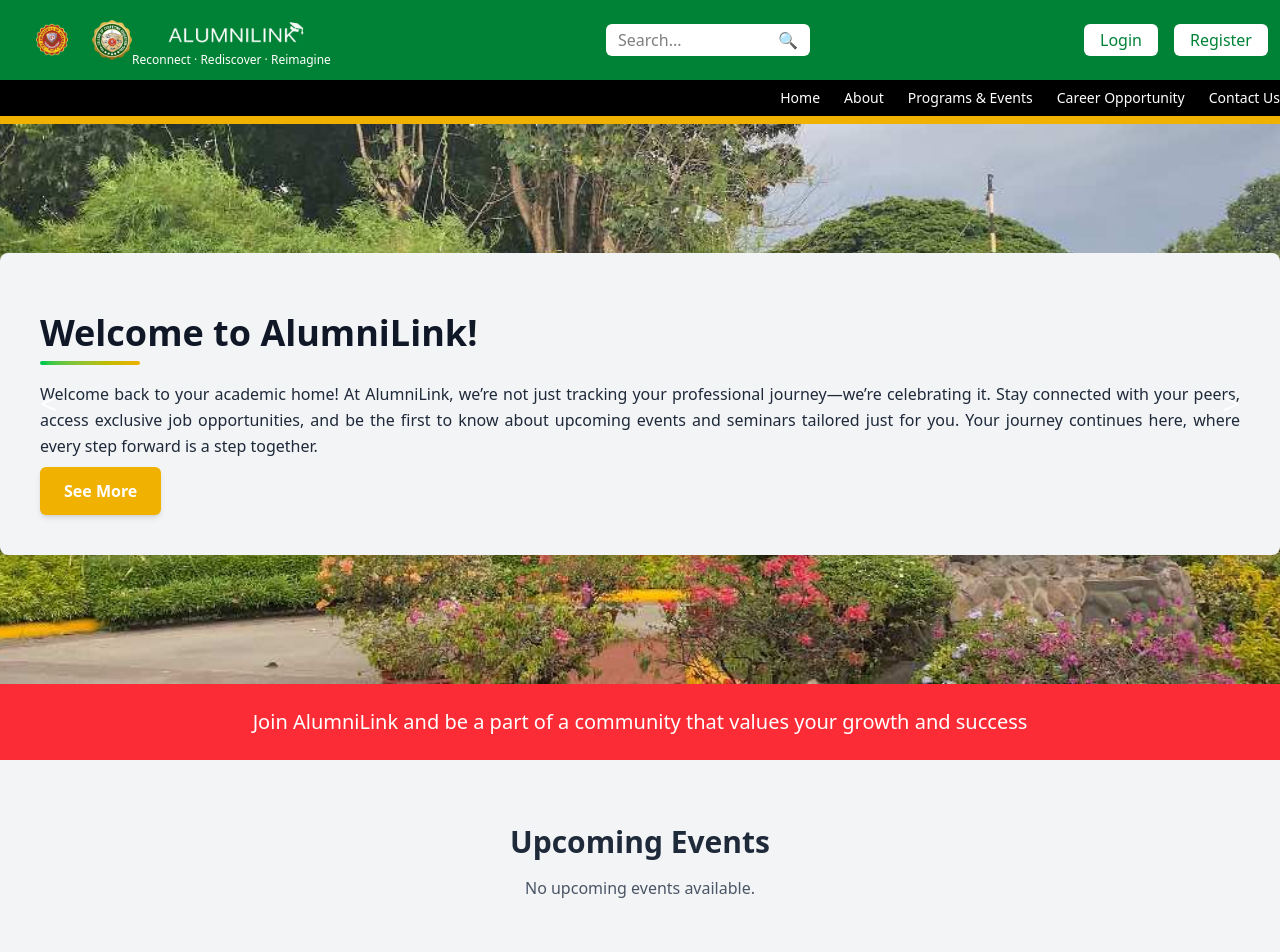
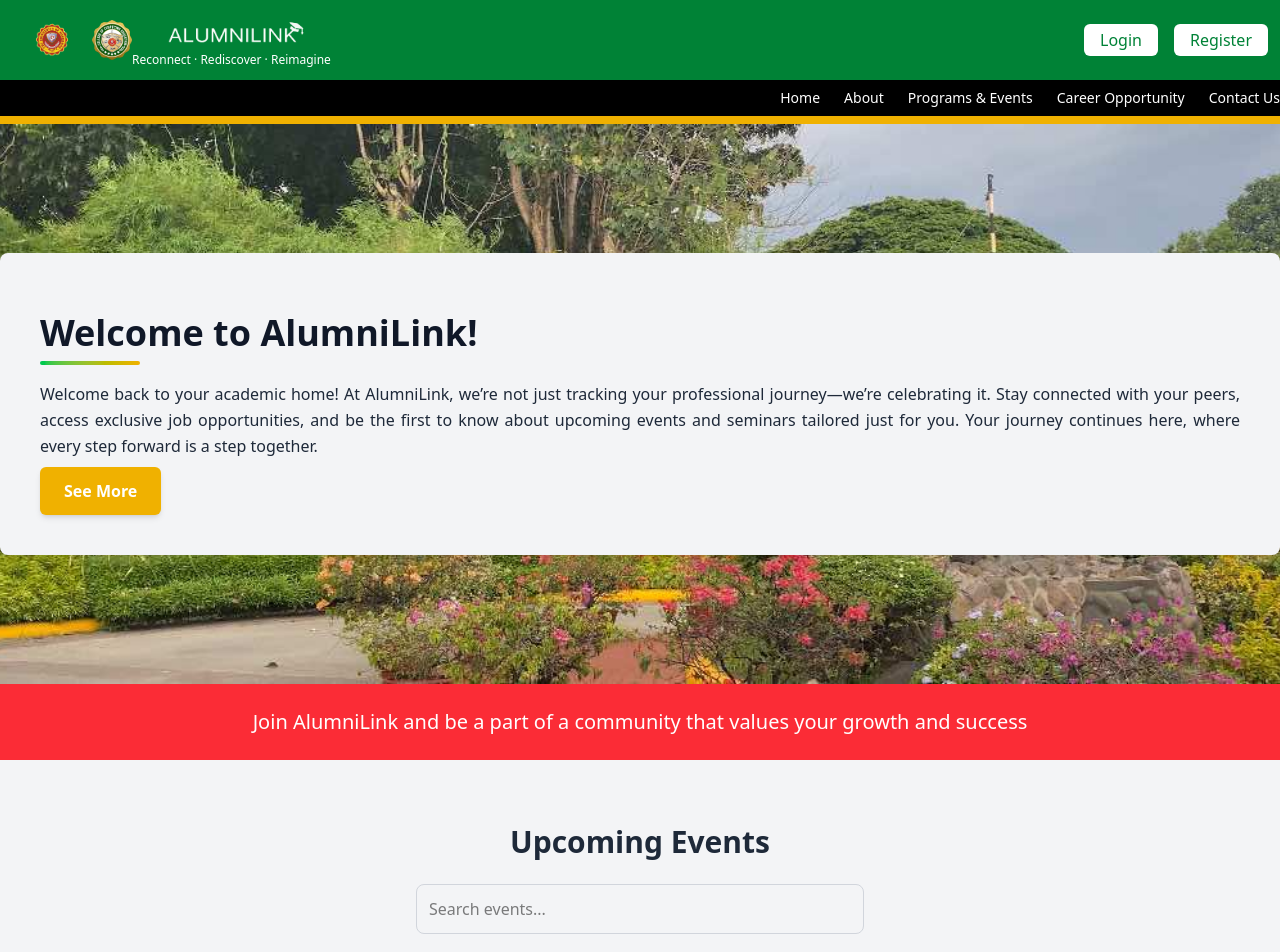
Before and after one commit to blank122/alumni-link-frontend, a React (Vite) app: page / in a window 1280 px wide. Shown: the top 952 px of the page. Built offline with nearby package versions, Linux system fonts and the light colour scheme; no server answers.

Commit message:
done search

```diff
--- a/src/components/layouts/Navbar.jsx
+++ b/src/components/layouts/Navbar.jsx
@@ -28,12 +28,6 @@ const Navbar = () => {
                                 <p className="text-xs">Reconnect · Rediscover · Reimagine</p>
                             </Link>
                         </div>
-                    </div>
-
-                    {/* Search Bar */}
-                    <div className="hidden md:flex items-center bg-white text-black px-3 py-1 rounded-md">
-                        <input type="text" placeholder="Search..." className="outline-none w-40" />
-                        🔍
                     </div>
 
                     {/* Login / Register */}
--- a/src/pages/Careers.jsx
+++ b/src/pages/Careers.jsx
@@ -6,24 +6,20 @@ import { useEffect, useState } from "react";
 import axios from "axios";
 import Footer from "../components/layouts/Footer";
 
-
 const Careers = () => {
-
     const [posts, setPosts] = useState([]);
     const [loading, setLoading] = useState(true);
-
+    const [searchQuery, setSearchQuery] = useState(""); // 🔎 search state
 
     useEffect(() => {
         let ignore = false;
 
         const fetchData = async () => {
             try {
-                const response = await axios.get(`${import.meta.env.VITE_API_BASE_URL}/careers`
-                    , {
-                        headers: {
-                            Accept: "application/json",
-                        },
-                    });
+                const response = await axios.get(
+                    `${import.meta.env.VITE_API_BASE_URL}/careers`,
+                    { headers: { Accept: "application/json" } }
+                );
                 if (!ignore) {
                     setPosts(response.data.data);
                     console.log(response.data.data);
@@ -42,6 +38,10 @@ const Careers = () => {
         };
     }, []);
 
+    // 🔎 filter jobs locally by title (case-insensitive)
+    const filteredPosts = posts.filter(event =>
+        event.job_title.toLowerCase().includes(searchQuery.toLowerCase())
+    );
 
     return (
         <div className="flex flex-col w-full min-h-screen">
@@ -49,29 +49,51 @@ const Careers = () => {
 
             {/* Event Section */}
             <section className="min-h-[100vh] mt-16 py-16 bg-gray-100 text-center">
-                <h2 className="text-3xl font-bold text-gray-800">Upcoming Career Opportunity</h2>
+                <h2 className="text-3xl font-bold text-gray-800">Upcoming Career Opportunities</h2>
+
+                {/* 🔎 Search input */}
+                <div className="mt-6 flex justify-center">
+                    <input
+                        type="text"
+                        placeholder="Search career opportunities..."
+                        value={searchQuery}
+                        onChange={(e) => setSearchQuery(e.target.value)}
+                        className="w-full max-w-md p-3 rounded-lg border border-gray-300 focus:outline-none focus:ring-2 focus:ring-yellow-500"
+                    />
+                </div>
 
                 {loading ? (
                     <p className="text-gray-600 mt-4">Loading Data...</p>
-                ) : posts.length === 0 ? (
-                    <p className="text-gray-600 mt-4">No upcoming events available.</p>
+                ) : filteredPosts.length === 0 ? (
+                    <p className="text-gray-600 mt-4">No career opportunities found.</p>
                 ) : (
                     <div className="mt-8 flex justify-center gap-8 flex-wrap">
-                        {posts.map((event, index) => {
+                        {filteredPosts.map((event, index) => {
                             const eventDate = new Date(event.created_at);
                             const day = eventDate.getDate();
-                            const month = eventDate.toLocaleString("en-US", { month: "short" }).toUpperCase();
+                            const month = eventDate
+                                .toLocaleString("en-US", { month: "short" })
+                                .toUpperCase();
                             const year = eventDate.getFullYear();
 
                             return (
-                                <div key={index} className="relative w-xl bg-white shadow-lg rounded-lg overflow-hidden">
-                                    <img src={`${import.meta.env.VITE_STORAGE_BASE_URL}/public/storage/job_posts/${event.job_image}` || UmLogo} alt={event.job_title} className="w-full h-48 object-cover" />
+                                <div
+                                    key={index}
+                                    className="relative w-xl bg-white shadow-lg rounded-lg overflow-hidden"
+                                >
+                                    <img
+                                        src={`${import.meta.env.VITE_STORAGE_BASE_URL}/public/storage/job_posts/${event.job_image}` || UmLogo}
+                                        alt={event.job_title}
+                                        className="w-full h-48 object-cover"
+                                    />
                                     <div className="absolute top-3 left-3 bg-yellow-400 text-black p-2 text-sm font-bold rounded">
                                         <span className="block text-xl">{day}</span>
                                         <span className="block">{month}</span>
                                         <span className="block">{year}</span>
                                     </div>
-                                    <div className="p-4 text-gray-800 font-semibold text-2xl">{event.job_title}</div>
+                                    <div className="p-4 text-gray-800 font-semibold text-2xl">
+                                        {event.job_title}
+                                    </div>
                                 </div>
                             );
                         })}
@@ -79,14 +101,9 @@ const Careers = () => {
                 )}
             </section>
 
-
             <Footer />
-
-
         </div>
-
     );
-
 };
 
 export default Careers;
--- a/src/pages/Home.jsx
+++ b/src/pages/Home.jsx
@@ -7,22 +7,17 @@ import axios from "axios";
 import Footer from "../components/layouts/Footer";
 import { Link } from "react-router-dom";
 
-
 const Home = () => {
-
     const [posts, setPosts] = useState([]);
     const [loading, setLoading] = useState(true);
-
+    const [searchQuery, setSearchQuery] = useState(""); // 🔎 search query
 
     useEffect(() => {
         const fetchData = async () => {
             try {
-                const response = await axios.get(`${import.meta.env.VITE_API_BASE_URL}/home-events`
-                    , {
-                        headers: {
-                            Accept: "application/json",
-                        },
-                    });
+                const response = await axios.get(`${import.meta.env.VITE_API_BASE_URL}/home-events`, {
+                    headers: { Accept: "application/json" },
+                });
                 setPosts(response.data.data);
                 console.log(response.data.data);
             } catch (error) {
@@ -34,19 +29,24 @@ const Home = () => {
         fetchData();
     }, []);
 
+    // 🔎 filter posts by title (case insensitive)
+    const filteredPosts = posts.filter(event =>
+        event.event_title.toLowerCase().includes(searchQuery.toLowerCase())
+    );
+
     return (
         <div className="flex flex-col w-full min-h-screen">
             <Navbar />
             {/* Hero Section */}
-            <section className="relative w-full h-[70vh] flex items-center justify-center bg-cover bg-center" style={{ backgroundImage: `url(${bgImage})` }}>
-                {/* Background Blur Overlay */}
-                {/* <div classNameName="absolute inset-0 bg-black bg-opacity-40 backdrop-blur-md"></div> */}
-
-                {/* Content Box */}
-                <div className="relative max-w-7xl bg-gray-100  p-6 md:p-10 rounded-lg text-center shadow-lg">
-                    <h1 className="text-2xl md:text-4xl font-bold text-gray-900 text-start mt-5">Welcome to AlumniLink!</h1>
-                    {/* Gradient Divider */}
-                    <div className="mt-2 h-[4px] max-w-[100px] bg-gradient-to-r from-green-500 to-yellow-500  rounded-full"></div>
+            <section
+                className="relative w-full h-[70vh] flex items-center justify-center bg-cover bg-center"
+                style={{ backgroundImage: `url(${bgImage})` }}
+            >
+                <div className="relative max-w-7xl bg-gray-100 p-6 md:p-10 rounded-lg text-center shadow-lg">
+                    <h1 className="text-2xl md:text-4xl font-bold text-gray-900 text-start mt-5">
+                        Welcome to AlumniLink!
+                    </h1>
+                    <div className="mt-2 h-[4px] max-w-[100px] bg-gradient-to-r from-green-500 to-yellow-500 rounded-full"></div>
                     <p className="text-gray-800 mt-4 text-justify leading-relaxed">
                         Welcome back to your academic home! At AlumniLink, we’re not just tracking your professional journey—we’re celebrating it.
                         Stay connected with your peers, access exclusive job opportunities, and be the first to know about upcoming events and seminars tailored just for you.
@@ -59,47 +59,62 @@ const Home = () => {
                         >
                             See More
                         </Link>
-
                     </div>
-
                 </div>
-
-                {/* Navigation Arrows */}
-                <button className="absolute left-4 md:left-10 text-white text-3xl">&lt;</button>
-                <button className="absolute right-4 md:right-10 text-white text-3xl">&gt;</button>
             </section>
-
-
 
             {/* red section */}
             <section className="h-1/3 flex flex-col justify-center items-center bg-red-500 text-white text-center px-4">
-                <p className="text-lg md:text-xl m-6">Join <span>AlumniLink</span> and be a part of a community that values your growth and success</p>
+                <p className="text-lg md:text-xl m-6">
+                    Join <span>AlumniLink</span> and be a part of a community that values your growth and success
+                </p>
             </section>
+
             {/* Event Section */}
             <section className="min-h-[50vh] py-16 bg-gray-100 text-center">
                 <h2 className="text-3xl font-bold text-gray-800">Upcoming Events</h2>
 
+                {/* 🔎 Search input */}
+                <div className="mt-6 flex justify-center">
+                    <input
+                        type="text"
+                        placeholder="Search events..."
+                        value={searchQuery}
+                        onChange={(e) => setSearchQuery(e.target.value)}
+                        className="w-full max-w-md p-3 rounded-lg border border-gray-300 focus:outline-none focus:ring-2 focus:ring-yellow-500"
+                    />
+                </div>
+
                 {loading ? (
                     <p className="text-gray-600 mt-4">Loading events...</p>
-                ) : posts.length === 0 ? (
-                    <p className="text-gray-600 mt-4">No upcoming events available.</p>
+                ) : filteredPosts.length === 0 ? (
+                    <p className="text-gray-600 mt-4">No events found.</p>
                 ) : (
                     <div className="mt-8 flex justify-center gap-8 flex-wrap">
-                        {posts.map((event, index) => {
+                        {filteredPosts.map((event, index) => {
                             const eventDate = new Date(event.created_at);
                             const day = eventDate.getDate();
                             const month = eventDate.toLocaleString("en-US", { month: "short" }).toUpperCase();
                             const year = eventDate.getFullYear();
 
                             return (
-                                <div key={index} className="relative w-xl bg-white shadow-lg rounded-lg overflow-hidden">
-                                    <img src={`${import.meta.env.VITE_STORAGE_BASE_URL}/public/storage/event_images/${event.event_image}` || UmLogo} alt={event.event_title} className="w-full h-48 object-cover" />
+                                <div
+                                    key={index}
+                                    className="relative w-xl bg-white shadow-lg rounded-lg overflow-hidden"
+                                >
+                                    <img
+                                        src={`${import.meta.env.VITE_STORAGE_BASE_URL}/public/storage/event_images/${event.event_image}` || UmLogo}
+                                        alt={event.event_title}
+                                        className="w-full h-48 object-cover"
+                                    />
                                     <div className="absolute top-3 left-3 bg-yellow-400 text-black p-2 text-sm font-bold rounded">
                                         <span className="block text-xl">{day}</span>
                                         <span className="block">{month}</span>
                                         <span className="block">{year}</span>
                                     </div>
-                                    <div className="p-4 text-gray-800 font-semibold text-2xl">{event.event_title}</div>
+                                    <div className="p-4 text-gray-800 font-semibold text-2xl">
+                                        {event.event_title}
+                                    </div>
                                 </div>
                             );
                         })}
@@ -107,13 +122,9 @@ const Home = () => {
                 )}
             </section>
 
-
-
             <Footer />
         </div>
-
     );
-
 };
 
 export default Home;
--- a/src/pages/ProgramsEvents.jsx
+++ b/src/pages/ProgramsEvents.jsx
@@ -6,21 +6,19 @@ import { useEffect, useState } from "react";
 import axios from "axios";
 import Footer from "../components/layouts/Footer";
 
-
 const ProgramsEvents = () => {
-
     const [posts, setPosts] = useState([]);
     const [loading, setLoading] = useState(true);
+    const [searchQuery, setSearchQuery] = useState(""); // 🔎 search query
+
     useEffect(() => {
         let ignore = false;
         const fetchData = async () => {
             try {
-                const response = await axios.get(`${import.meta.env.VITE_API_BASE_URL}/program-events`
-                    , {
-                        headers: {
-                            Accept: "application/json",
-                        },
-                    });
+                const response = await axios.get(
+                    `${import.meta.env.VITE_API_BASE_URL}/program-events`,
+                    { headers: { Accept: "application/json" } }
+                );
                 if (!ignore) {
                     setPosts(response.data.data);
                     console.log(response.data.data);
@@ -37,6 +35,11 @@ const ProgramsEvents = () => {
         };
     }, []);
 
+    // 🔎 filter posts locally (case-insensitive)
+    const filteredPosts = posts.filter(event =>
+        event.event_title.toLowerCase().includes(searchQuery.toLowerCase())
+    );
+
     return (
         <div className="flex flex-col w-full min-h-screen">
             <Navbar />
@@ -45,27 +48,49 @@ const ProgramsEvents = () => {
             <section className="min-h-[100vh] mt-16 py-16 bg-gray-100 text-center">
                 <h2 className="text-3xl font-bold text-gray-800">Upcoming Programs and Events</h2>
 
+                {/* 🔎 Search input */}
+                <div className="mt-6 flex justify-center">
+                    <input
+                        type="text"
+                        placeholder="Search programs or events..."
+                        value={searchQuery}
+                        onChange={(e) => setSearchQuery(e.target.value)}
+                        className="w-full max-w-md p-3 rounded-lg border border-gray-300 focus:outline-none focus:ring-2 focus:ring-yellow-500"
+                    />
+                </div>
+
                 {loading ? (
                     <p className="text-gray-600 mt-4">Loading events...</p>
-                ) : posts.length === 0 ? (
-                    <p className="text-gray-600 mt-4">No upcoming events available.</p>
+                ) : filteredPosts.length === 0 ? (
+                    <p className="text-gray-600 mt-4">No events found.</p>
                 ) : (
                     <div className="mt-8 flex justify-center gap-8 flex-wrap">
-                        {posts.map((event, index) => {
+                        {filteredPosts.map((event, index) => {
                             const eventDate = new Date(event.created_at);
                             const day = eventDate.getDate();
-                            const month = eventDate.toLocaleString("en-US", { month: "short" }).toUpperCase();
+                            const month = eventDate
+                                .toLocaleString("en-US", { month: "short" })
+                                .toUpperCase();
                             const year = eventDate.getFullYear();
 
                             return (
-                                <div key={index} className="relative w-xl bg-white shadow-lg rounded-lg overflow-hidden">
-                                    <img src={`${import.meta.env.VITE_STORAGE_BASE_URL}/public/storage/event_images/${event.event_image}` || UmLogo} alt={event.event_title} className="w-full h-48 object-cover" />
+                                <div
+                                    key={index}
+                                    className="relative w-xl bg-white shadow-lg rounded-lg overflow-hidden"
+                                >
+                                    <img
+                                        src={`${import.meta.env.VITE_STORAGE_BASE_URL}/public/storage/event_images/${event.event_image}` || UmLogo}
+                                        alt={event.event_title}
+                                        className="w-full h-48 object-cover"
+                                    />
                                     <div className="absolute top-3 left-3 bg-yellow-400 text-black p-2 text-sm font-bold rounded">
                                         <span className="block text-xl">{day}</span>
                                         <span className="block">{month}</span>
                                         <span className="block">{year}</span>
                                     </div>
-                                    <div className="p-4 text-gray-800 font-semibold text-2xl">{event.event_title}</div>
+                                    <div className="p-4 text-gray-800 font-semibold text-2xl">
+                                        {event.event_title}
+                                    </div>
                                 </div>
                             );
                         })}
@@ -73,14 +98,9 @@ const ProgramsEvents = () => {
                 )}
             </section>
 
-
             <Footer />
-
-
         </div>
-
     );
-
 };
 
 export default ProgramsEvents;
```
